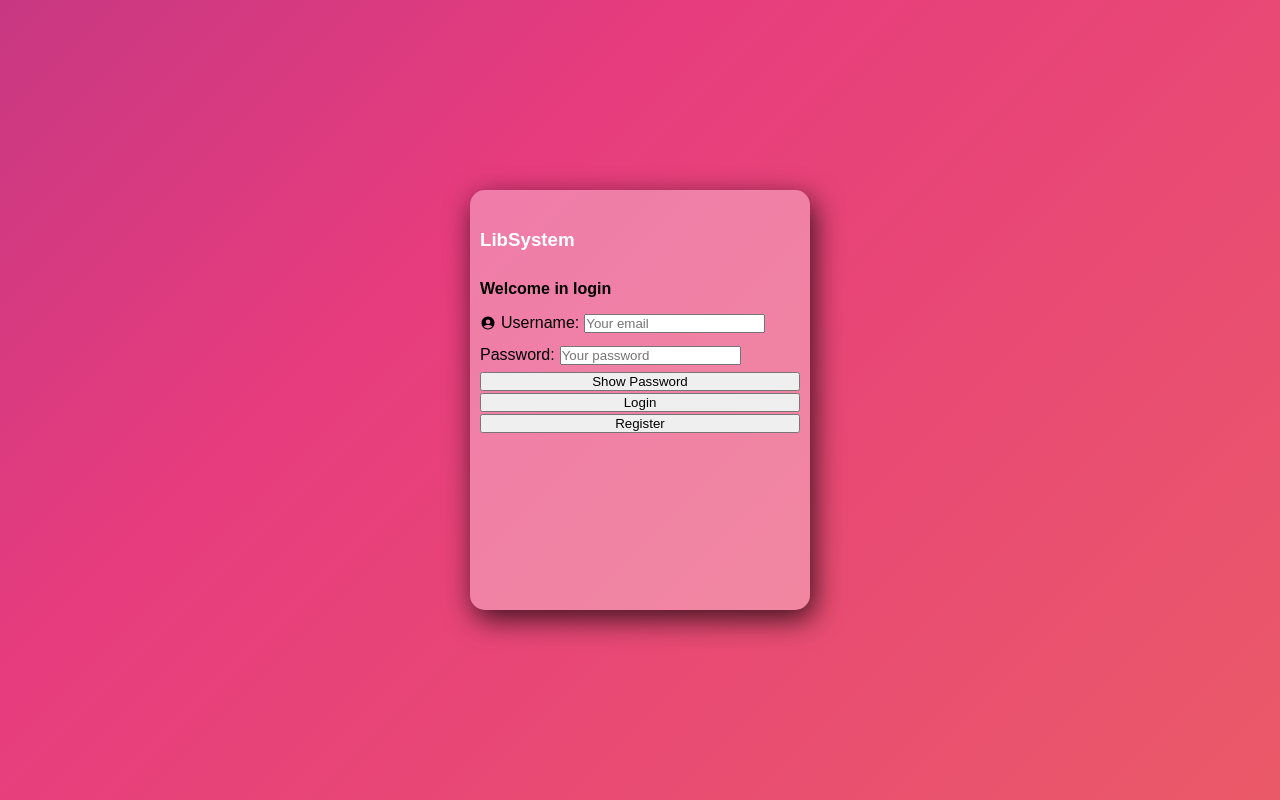
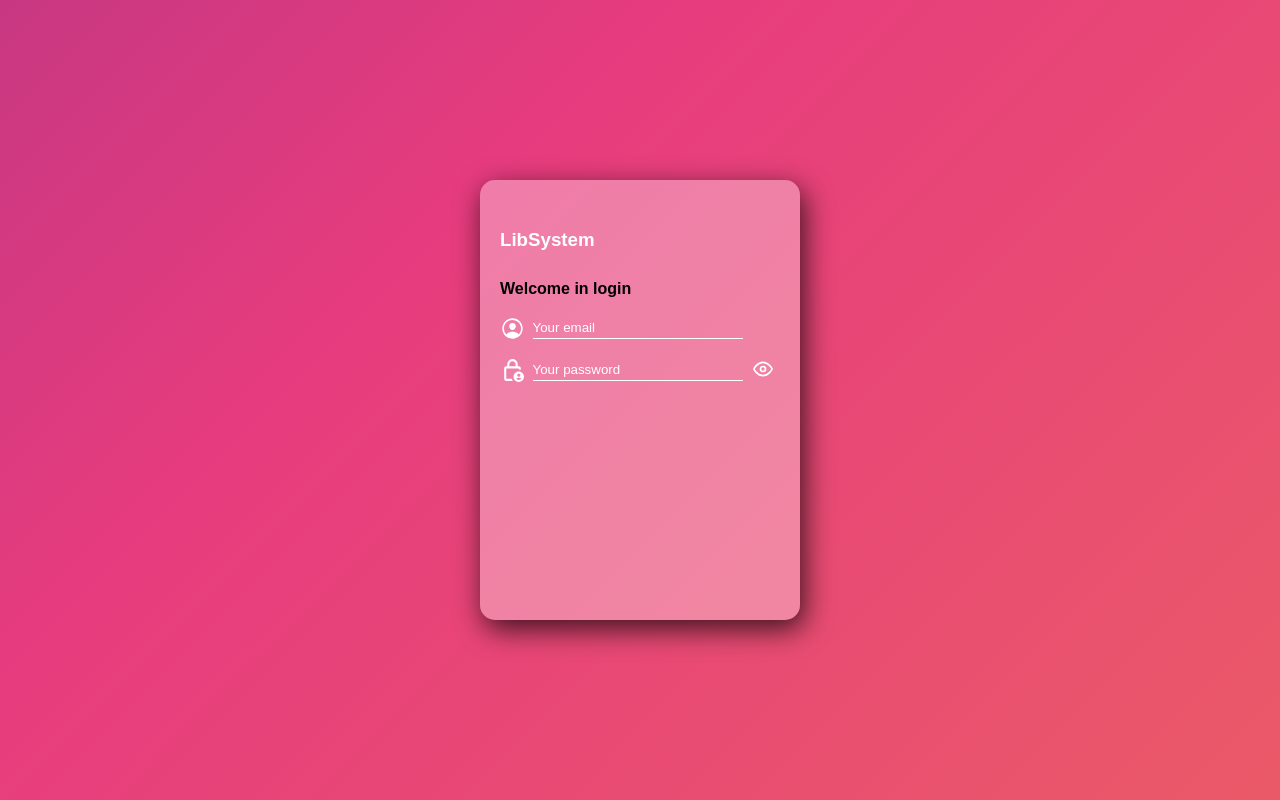
Before and after one commit to felipeluis223/SystemLib, a React (Vite) app: page / in a window 1280 px wide. Built offline with nearby package versions, Linux system fonts and the light colour scheme; a web font is replaced by a local one.

Commit message:
chore: estiliazando inputs

```diff
--- a/package.json
+++ b/package.json
@@ -10,6 +10,7 @@
     "preview": "vite preview"
   },
   "dependencies": {
+    "@react-icons/all-files": "^4.1.0",
     "@types/jsonwebtoken": "^9.0.5",
     "crypto-js": "^4.2.0",
     "jose": "^5.2.0",
@@ -17,6 +18,7 @@
     "node-jose": "^2.2.0",
     "react": "^18.2.0",
     "react-dom": "^18.2.0",
+    "react-icons": "^5.0.1",
     "react-jwt": "^1.2.0",
     "react-router-dom": "^6.21.1"
   },
--- a/src/components/Login/index.jsx
+++ b/src/components/Login/index.jsx
@@ -2,7 +2,9 @@ import { useState } from 'react';
 import { VerifyLogin } from './verify'
 import { useNavigate } from "react-router-dom";
 import { Cryptography } from '../../settings/cryptography'
-import { IoPersonCircleSharp } from "react-icons/io5";
+import { IoPersonCircleOutline } from "react-icons/io5";
+import { MdOutlineLockPerson } from "react-icons/md";
+import { FiEye, FiEyeOff } from "react-icons/fi";
 
 
 export default function Login(){
@@ -50,31 +52,47 @@ export default function Login(){
 			<span>Welcome in login</span>
 			<section className='content-login'>
 				<div className='container-input'>
-					<IoPersonCircleSharp />
-					<label>Username:</label>
+					<div>
+						<IoPersonCircleOutline className='icons-login' />
+					</div>
+					<section>
 						<input
 							type='text'
 							name='username_email'
 							placeholder="Your email"
 							onChange={onChange}
 						/>
+					</section>
 				</div>
 
 				<div className='container-input'>
-					<label>Password:</label>
+					<div>
+						<MdOutlineLockPerson className='icons-login' />
+					</div>
+					<section>
 						<input
 							type={showPassword == false ? 'password':'text'}
 							name='password'
 							onChange={onChange}
 							placeholder='Your password'
+
 						/>
+						<button onClick={(e)=>setShowPassword(!showPassword)}>
+							{
+								showPassword != true ? <FiEye className='icons-login-password' />:<FiEyeOff className='icons-login-password' />
+							}
+
+						</button>
+					</section>
+
 				</div>
 
-				<button onClick={(e)=>setShowPassword(!showPassword)}>Show Password</button>
-
-				<button onClick={(e)=>submit()}>Login</button>
+				{
+					/*<button onClick={(e)=>submit()}>Login</button>
 
 					<button onClick={(e)=>navigate("register")}>Register</button>
+					*/
+				}
 			</section>
 		</section>
 	);
--- a/src/index.css
+++ b/src/index.css
@@ -23,11 +23,11 @@
 }
 
 .container-content-login {
-  width: 320px;
+  width: 280px;
   height: 400px;
   background-color: #ffffff54;
   border-radius: 15px;
-  padding: 10px;
+  padding: 20px;
   -webkit-box-shadow: 4px 9px 29px 0px rgba(0,0,0,0.75);
   -moz-box-shadow: 4px 9px 29px 0px rgba(0,0,0,0.75);
   box-shadow: 4px 9px 29px 0px rgba(0,0,0,0.75);
@@ -58,12 +58,48 @@
   font-weight: 0.5rem;
 }
 .container-input {
-  width: 100%; height: 30px;
+  width: 100%; height: 40px;
   /*background-color: red;*/
   display: flex;
-  align-items: center; gap: 5px;
+  align-items: center;
+  gap: 5px;
+  color: #ffffff;
+}
+.container-input div {
+  width: 10%; height: 100%;
+  /*background: purple; */
+  display: flex; gap: 10px;
+  align-items: center;
+}
+.container-input section {
+  width: 90%; height: 100%;
+  /*background-color: green;*/
+  display: flex; align-items: center;
+}
+.container-input input {
+  width: 85%; height: 20px;
+  outline: 0;
+  background: none;
+  border: none;
+  border-bottom: 1px solid #ffffff;
+}
+
+.container-input input::placeholder{
+  color: #ffffff;
+}
+.container-input button {
+  border: 0 none;
+  outline: none;
+  background: none;
+  width: 10%; height: 100%;
 }
 .icons-login {
-  font-size: 15px;
-  background-color: #ffffff;
+  font-size: 25px;
+  color: #ffffff;
 }
+.icons-login-password {
+  font-size: 20px;
+  margin-left: 10px;
+  /*background-color: red;*/
+  color: #ffffff;
+}
```
Also changed, not shown: 1 other file (tests, documents, lock files or other folders). Lines whose indentation alone changed are shown as unchanged.
